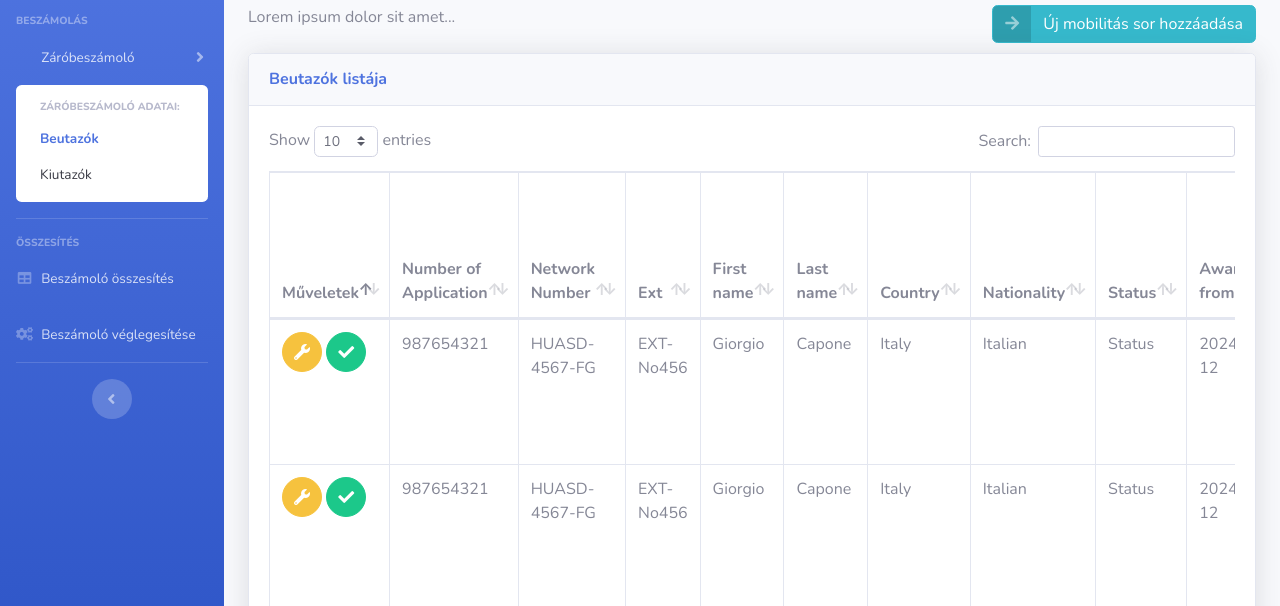
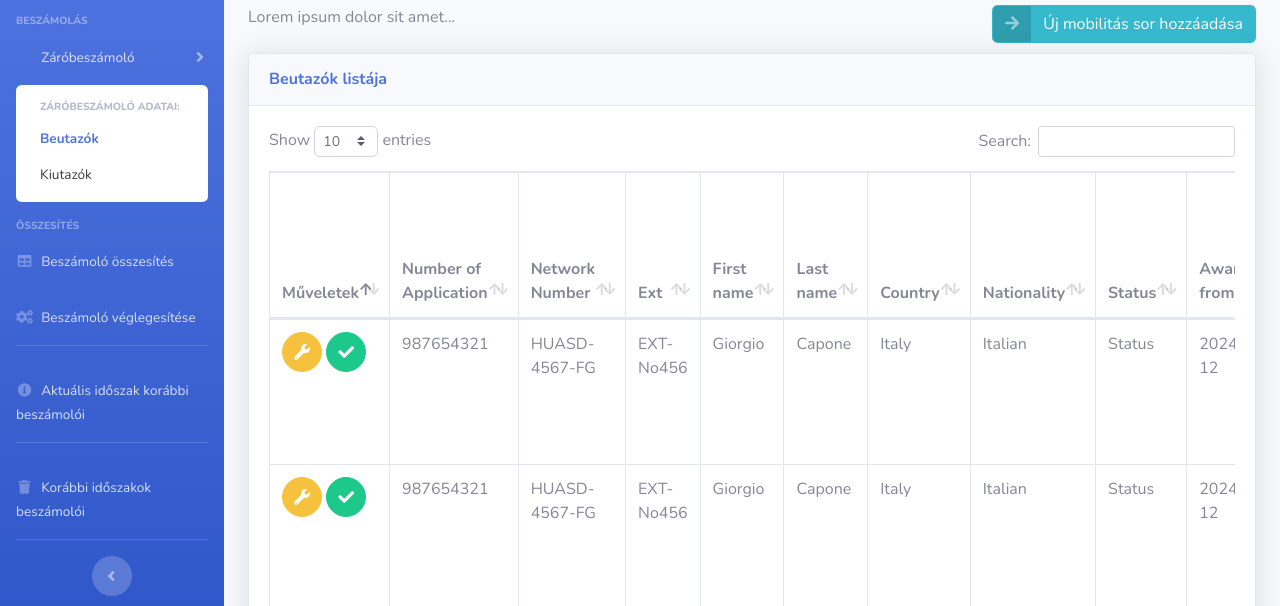
Before and after one commit to racz-zoltan/racz-zoltan.github.io, a plain HTML site: page beszamolo_zaro.html in a window 1280 px wide. Shown: the part 131-737 px from the top of the page. Drawn offline with nearby package versions, Linux system fonts and the light colour scheme.

Commit message:
CEEPUS menüpontok hozzáadása

```diff
--- a/beszamolo_zaro.html
+++ b/beszamolo_zaro.html
@@ -51,7 +51,7 @@
             <hr class="sidebar-divider my-0">
 
             <!-- Nav Item - Dashboard -->
-            <li class="nav-item active">
+            <li class="nav-item">
                 <a class="nav-link" href="beszamolo.html">
                     <i class="fas fa-fw fa-exclamation-triangle"></i>
                     <span>Beszámolás indítása</span></a>
@@ -99,7 +99,6 @@
             </li>
 
             <!-- Divider -->
-            <hr class="sidebar-divider">
 
             <!-- Heading -->
             <div class="sidebar-heading">
@@ -118,6 +117,24 @@
                 <a class="nav-link" href="#">
                     <i class="fas fa-fw fa-cogs"></i>
                     <span>Beszámoló véglegesítése</span></a>
+            </li>
+
+            <!-- Divider -->
+            <hr class="sidebar-divider d-none d-md-block">
+
+            <li class="nav-item">
+                <a class="nav-link" href="#">
+                    <i class="fas fa-fw fa-info-circle"></i>
+                    <span>Aktuális időszak korábbi beszámolói</span></a>
+            </li>
+
+            <!-- Divider -->
+            <hr class="sidebar-divider d-none d-md-block">
+
+            <li class="nav-item">
+                <a class="nav-link" href="#">
+                    <i class="fas fa-fw fa-trash"></i>
+                    <span>Korábbi időszakok beszámolói</span></a>
             </li>
 
             <!-- Divider -->
```
Also changed, not shown: beszamolo.html (+18 -5 lines), beszamolo_beutazok.html (+19 -2 lines).
